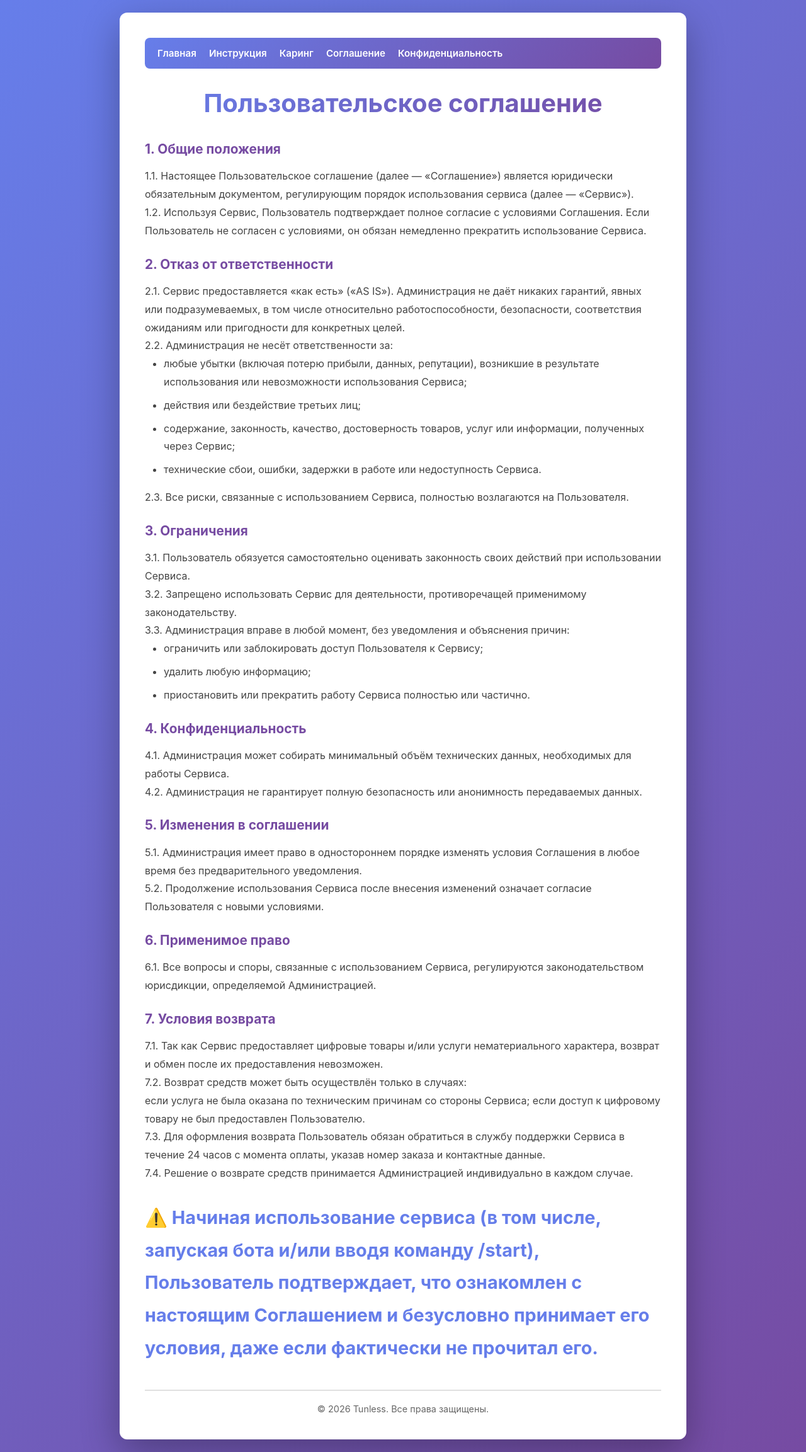
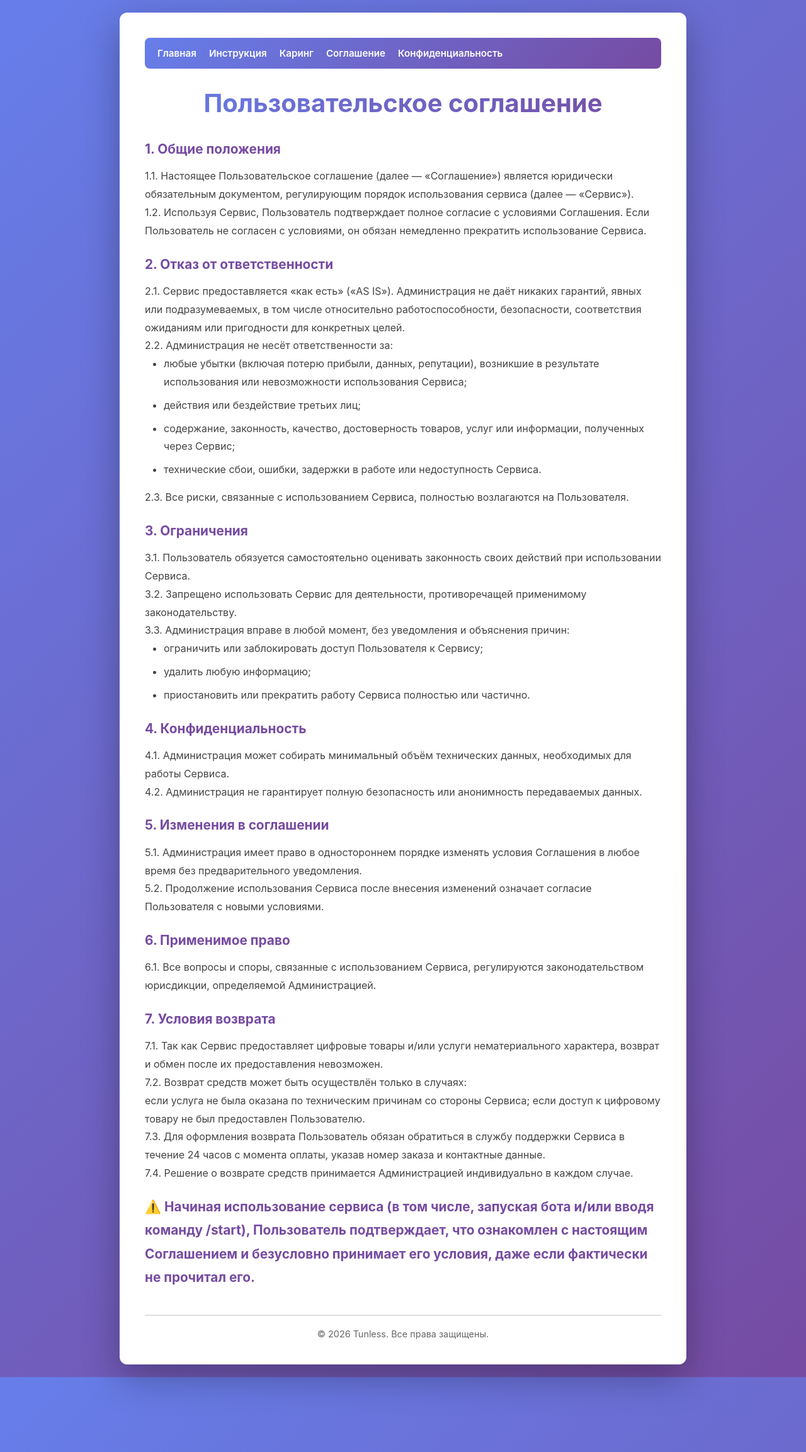
Before and after one commit to Michael-K-cloud/Tunless, a Jekyll site: the page built from terms.md, in a window 1280 px wide. Shown: the whole page at 63% size. Built offline with Jekyll 4.4.1, drawn with Linux system fonts in a browser that asks for light colours.

```diff
--- a/terms.md
+++ b/terms.md
@@ -56,4 +56,4 @@ title: Пользовательское соглашение
 
 7.4. Решение о возврате средств принимается Администрацией индивидуально в каждом случае.
 
-## ⚠️ Начиная использование сервиса (в том числе, запуская бота и/или вводя команду /start), Пользователь подтверждает, что ознакомлен с настоящим Соглашением и безусловно принимает его условия, даже если фактически не прочитал его.
+### ⚠️ Начиная использование сервиса (в том числе, запуская бота и/или вводя команду /start), Пользователь подтверждает, что ознакомлен с настоящим Соглашением и безусловно принимает его условия, даже если фактически не прочитал его.
```
